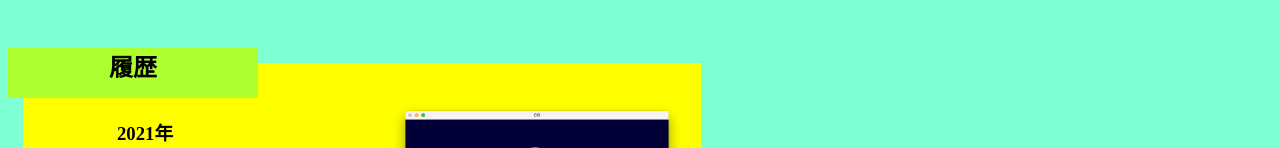
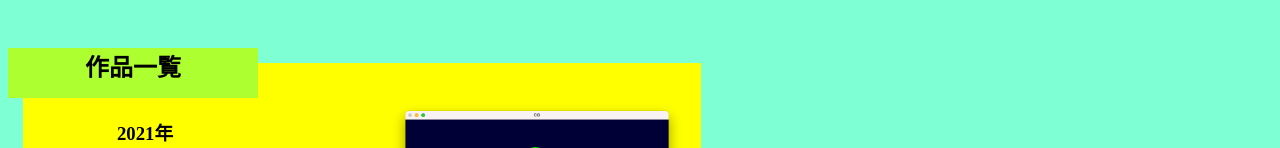
Before and after one commit to masahiro0427/portfolio, a plain HTML site: page CG.html in a window 1280 px wide. Shown: the part 254-402 px from the top of the page. Drawn offline with Linux system fonts and the light colour scheme.

Commit message:
最終訂正

```diff
--- a/CG.html
+++ b/CG.html
@@ -39,7 +39,7 @@
         </div>
     </section>
     <section class="rinkh">
-        <h2>履歴</h2>
+        <h2>作品一覧</h2>
         <div class="scloor">
             <ul class="ul2">
                 <ul>
```
